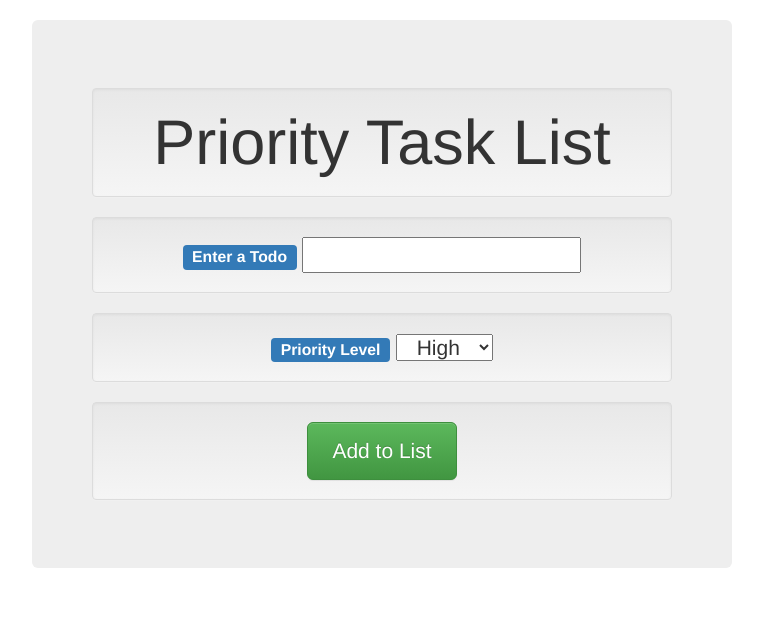
After one commit to gsvaldes/toronjil, a Django app: template templates/morado/tasklist.html in a window 1280 px wide. The commit adds this page. Shown: the top 617 px of the page, without its empty margins (258-1021 px from the left). Run offline with Django 3.2, Linux system fonts and the light colour scheme; the template is opened without the code that fills it, so the values that code supplies are empty; some libraries are stand-ins or nearby versions.

Commit message:
added requirements.txt

```diff
--- /dev/null
+++ b/morado/static/morado/jumbotron-narrow.css
@@ -0,0 +1,79 @@
+/* Space out content a bit */
+body {
+  padding-top: 20px;
+  padding-bottom: 20px;
+}
+
+/* Everything but the jumbotron gets side spacing for mobile first views */
+.header,
+.marketing,
+.footer {
+  padding-right: 15px;
+  padding-left: 15px;
+}
+
+/* Custom page header */
+.header {
+  border-bottom: 1px solid #e5e5e5;
+}
+/* Make the masthead heading the same height as the navigation */
+.header h3 {
+  padding-bottom: 19px;
+  margin-top: 0;
+  margin-bottom: 0;
+  line-height: 40px;
+}
+
+/* Custom page footer */
+.footer {
+  padding-top: 19px;
+  color: #777;
+  border-top: 1px solid #e5e5e5;
+}
+
+/* Customize container */
+@media (min-width: 768px) {
+  .container {
+    max-width: 730px;
+  }
+}
+.container-narrow > hr {
+  margin: 30px 0;
+}
+
+/* Main marketing message and sign up button */
+.jumbotron {
+  text-align: center;
+  border-bottom: 1px solid #e5e5e5;
+}
+.jumbotron .btn {
+  padding: 14px 24px;
+  font-size: 21px;
+}
+
+/* Supporting marketing content */
+.marketing {
+  margin: 40px 0;
+}
+.marketing p + h4 {
+  margin-top: 28px;
+}
+
+/* Responsive: Portrait tablets and up */
+@media screen and (min-width: 768px) {
+  /* Remove the padding we set earlier */
+  .header,
+  .marketing,
+  .footer {
+    padding-right: 0;
+    padding-left: 0;
+  }
+  /* Space out the masthead */
+  .header {
+    margin-bottom: 30px;
+  }
+  /* Remove the bottom border on the jumbotron for visual effect */
+  .jumbotron {
+    border-bottom: 0;
+  }
+}
--- /dev/null
+++ b/morado/static/morado/tasklist.js
@@ -0,0 +1,120 @@
+function MyLibrary () {
+
+    var items = [];
+	var LEVEL_CLASSES = {1: 'high', 2: 'medium', 3: 'low'};
+
+	function addItem(content, priority){
+	    var item = {};
+		item['text'] = content;
+		item['level'] = priority;
+		items.push(item);
+		items.sort(function(a, b){
+		    return a.level-b.level;
+        });
+        items.forEach(function(item, i){
+            item['id'] = 'item' + i;
+        });
+		console.log(items);
+	}
+
+	function sortItems(){
+
+	    return sortedItemList;
+	}
+
+	function renderItems(outerElement){
+	    $(outerElement).empty();
+		var doneButton = document.createElement('button');
+		$(doneButton).text('x');
+		$(doneButton).addClass('remove');
+		$(doneButton).on("click", function(){
+		    console.log('you clicked on');
+		    console.log($(this).parent().attr('id'));   // todo call function to remove parent
+			removeItem($(this).parent().attr('id'));
+		});
+	    items.forEach(function(entry, i){
+		    var listItem = document.createElement('div');
+			$(listItem).text(entry['text']);
+			$(listItem).attr('id', entry['id']);
+			$(listItem).addClass(LEVEL_CLASSES[entry['level']]);
+			$(listItem).append($(doneButton).clone(true));
+			console.log(listItem);
+		    $(outerElement).append(listItem);
+			console.log($(outerElement));
+		});
+
+
+	}
+
+	function removeItem(id){
+	    items = items.filter(function(item){
+		    return item.id !== id;
+			});
+	}
+
+
+	return {
+		addItem: addItem,
+		renderItems: renderItems,
+		removeItem: removeItem
+	};
+}
+
+
+
+
+$(document).ready(function() {
+
+	var myLib = MyLibrary();
+	//var c = new mylib.Counter();
+
+	var clickabletext = $("#clickabletext");
+
+	$("#add").click( function() {
+	    var txtinput = $("#someitemtext").val();
+		var priority = $("#priority").val();
+		myLib.addItem(txtinput, priority);
+		myLib.renderItems('#messages');
+
+			//var txt = document.createElement('div');
+			//txt.innerHTML = txtinput;
+
+
+			//$(txt).addClass(priority);
+
+
+
+
+
+			//$('#messages').append($(txt));
+			//console.log($('#messages'));
+
+			//var txt2 = $(txt);
+			//txt2.css("opacity", 0.0);
+			//txt2.animate({
+			//	opacity: 1.0
+			//}, 1000, function() {});
+
+			//event.target.value = "";
+			//$("#someitemtext").val('')
+			return false;  // needed or else default click behaviour may refresh page
+	});
+
+	$('.remove').click(function(){
+	    console.log('button clicked');
+
+	});
+
+	//clickabletext.on("click", function() {
+
+		//c.increment();
+		//console.log("I have been clicked %d times", c.count);
+
+
+
+		// $("#messages").html("I have been clicked " + c.count + " times");
+		// $("#messages").append("<p>I have been clicked " + c.count + "</p>");
+
+	//});
+
+});
--- a/morado/views.py
+++ b/morado/views.py
@@ -5,3 +5,7 @@ from django.http import HttpResponse
 def home(request):
     context = {}
     return render_to_response('morado/index.html')
+
+#  def tasklist(request):
+ #   context = {}
+ #   return render_to_response('morado/tasklist.html')
--- /dev/null
+++ b/requirements.txt
@@ -0,0 +1,4 @@
+Django==1.7.1
+argparse==1.2.1
+psycopg2==2.5.4
+wsgiref==0.1.2
--- /dev/null
+++ b/templates/morado/tasklist.html
@@ -0,0 +1,75 @@
+<!DOCTYPE html>
+
+<html>
+
+<head>
+    <meta charset="utf-8">
+    <meta name="viewport" content="width=device-width, initial-scale=1">
+
+    <title>Priority Task List</title>
+
+	<!-- JQuery -->
+	<script src="https://code.jquery.com/jquery-1.11.2.min.js"></script>
+	<script src="https://code.jquery.com/jquery-migrate-1.2.1.min.js"></script>
+
+	<!-- Latest compiled and minified CSS -->
+	<link rel="stylesheet" href="https://maxcdn.bootstrapcdn.com/bootstrap/3.3.2/css/bootstrap.min.css">
+	<link href="jumbotron-narrow.css" rel="stylesheet">
+
+	<!-- Optional theme -->
+	<link rel="stylesheet" href="https://maxcdn.bootstrapcdn.com/bootstrap/3.3.2/css/bootstrap-theme.min.css">
+
+	<!-- Latest compiled and minified JavaScript -->
+	<script src="https://maxcdn.bootstrapcdn.com/bootstrap/3.3.2/js/bootstrap.min.js"></script>
+
+	<script src="tasklist.js"></script>
+
+	<style>
+	.high {
+	    background-color: red;
+	}
+	.medium {
+	    background-color: orange;
+	}
+    .low {
+        background-color: black;
+		color: white;
+	}
+	</style>
+
+</head>
+
+<body>
+  <div class="container">
+
+    <div class="jumbotron "">
+
+	  <h1 class="well">Priority Task List</h1>
+
+	  <form action="#" class="lead">
+
+		<fieldset class="well">
+		  <label class="label label-primary"" for="someitemtext">Enter a Todo</label>
+		  <input type="text" id="someitemtext"></input>
+		</fieldset>
+		<fieldset class="well">
+		  <label class="label label-primary"" for="priority">Priority Level</label>
+		  <select name="priority" id="priority">
+            <option value="1" class="btn btn-lg" >High</option>
+            <option value="2" ="btn btn-lg">Medium</option>
+            <option value="3" class="btn btn-lg">Low</option>
+          </select>
+		</fieldset>
+        <fieldset class="well">
+		  <button class="btn btn-lg btn-success" id="add">Add to List</button>
+		</fieldset>
+	  </form>
+	</div>
+
+
+	<div id="messages"></div>
+
+  </div> <!-- /container -->
+</body>
+
+</html>
--- a/toronjil/urls.py
+++ b/toronjil/urls.py
@@ -4,6 +4,7 @@ from django.contrib import admin
 urlpatterns = patterns('',
     # Examples:
     url(r'^$', 'morado.views.home', name='home'),
+    # url(r'^/tasklist$', 'morado.views.tasklist', name='tasklist'),
     # url(r'^blog/', include('blog.urls')),
 
     # url(r'^admin/', include(admin.site.urls)),
```
Also changed, not shown: templates/morado/index.html (+3 -5 lines).
